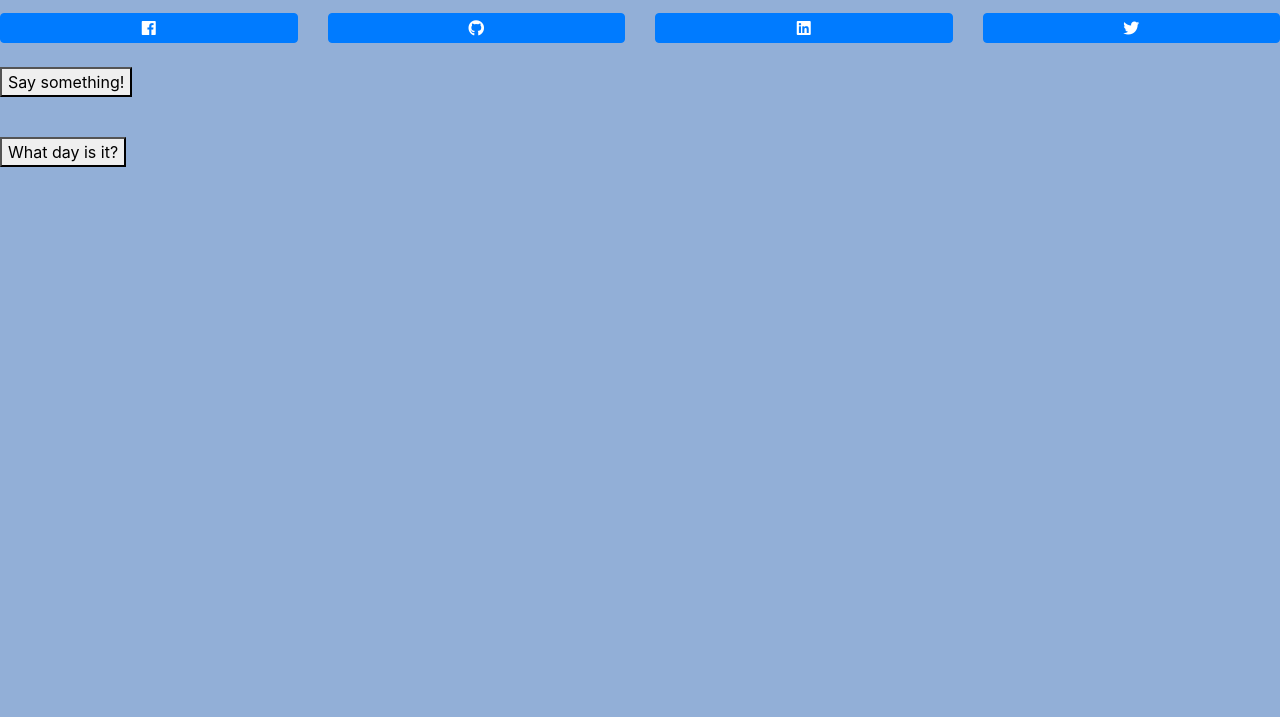
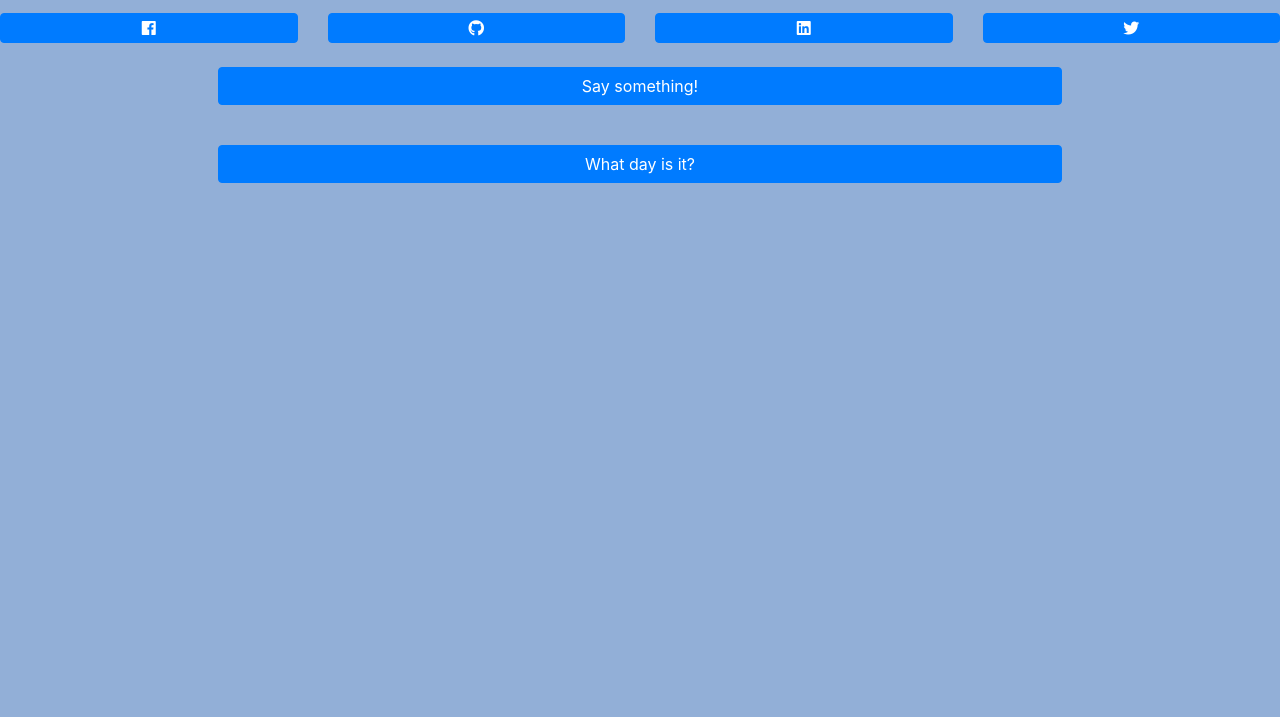
Before and after one commit to janton42/portfolio, a website: page index.html in a window 1280 px wide. Shown: the part 83-800 px from the top of the page. Drawn offline with nearby package versions, Linux system fonts and the light colour scheme.

Commit message:
linked social media buttons

```diff
--- a/index.html
+++ b/index.html
@@ -12,34 +12,39 @@
 
 	<div class="fluid-container">
 		<header>
-			<h1 class="centerText">Portfolio</h1>
+			<h1 class="centerText">Hi Lucas!!</h1>
 			<p class="centerText">There will be examples of work</p>
 			<nav>
 				<div class="row">
 					<div class="col-3">
-						<button class="btn btn-primary btn-block fab fa-facebook"></button>
+						<a href="https://www.facebook.com/jeff.stock1"><button class="btn btn-primary btn-block fab fa-facebook"></button></a>
 					</div>
 					<div class="col-3">
-						<button class="btn btn-primary btn-block fab fa-github"></button>
+						<a href="https://github.com/janton42"><button class="btn btn-primary btn-block fab fa-github"></button></a>
 					</div>
 					<div class="col-3">
-						<button class="btn btn-primary btn-block fab fa-linkedin"></button>
+						<a href="https://www.linkedin.com/in/stockj/"><button class="btn btn-primary btn-block fab fa-linkedin"></button></a>
 					</div>
 					<div class="col-3">
-						<button class="btn btn-primary btn-block fab fa-twitter"></button>
+						<a href="https://twitter.com/antonbirzha"><button class="btn btn-primary btn-block fab fa-twitter"></button></a>
 					</div>
 				</div>
 			</nav>
 		</header>
 
 		<body>
-			</br>
-				<button id="saySmth">Say something!</button>
-				<p id="response"></p>
-			</br>
-				<button id="day">What day is it?</button>
-				<p id="date"></p>
-
+			<div class="row">
+				<div class="col-2">
+				</div>
+				<div class="col-8">
+				</br>
+					<button class="btn btn-block btn-primary" id="saySmth">Say something!</button>
+					<p id="response"></p>
+				</br>
+					<button class="btn btn-block btn-primary" id="day">What day is it?</button>
+					<p id="date"></p>
+				</div>
+			</div>
 			<footer>
 
 			</footer>
--- a/scripts/script.js
+++ b/scripts/script.js
@@ -58,7 +58,11 @@ var jarvis = {
       'I like tater tots!',
       'Please, Hammer, don\'t hurt \'em!',
       'There\'s always money in the banana stand',
-      'There\s got to be some way outta here...'
+      'There\s got to be some way outta here...',
+      'U R BADZ',
+      'Alex is stupid.',
+      'lololololololololololol',
+      'Waka waka waka'
     ]
     var min = 0;
     var max = responseList.length;
```
